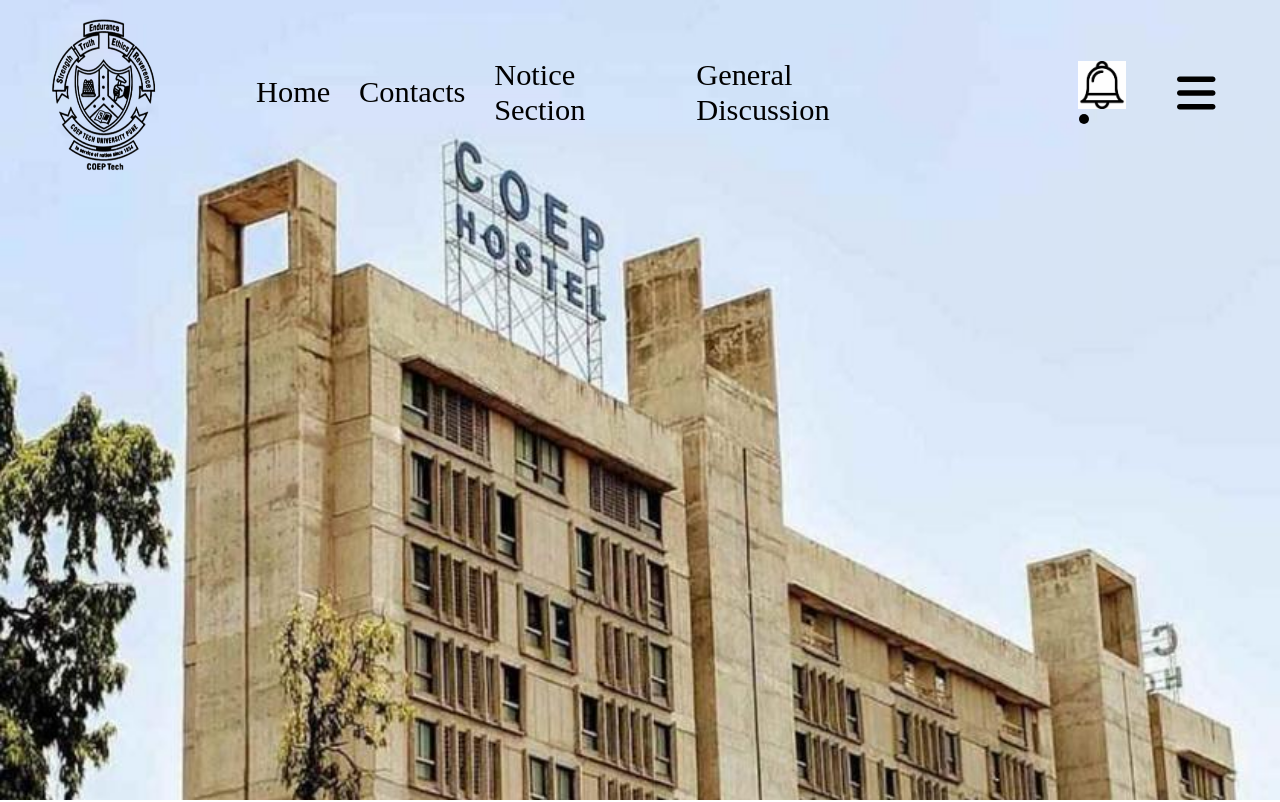
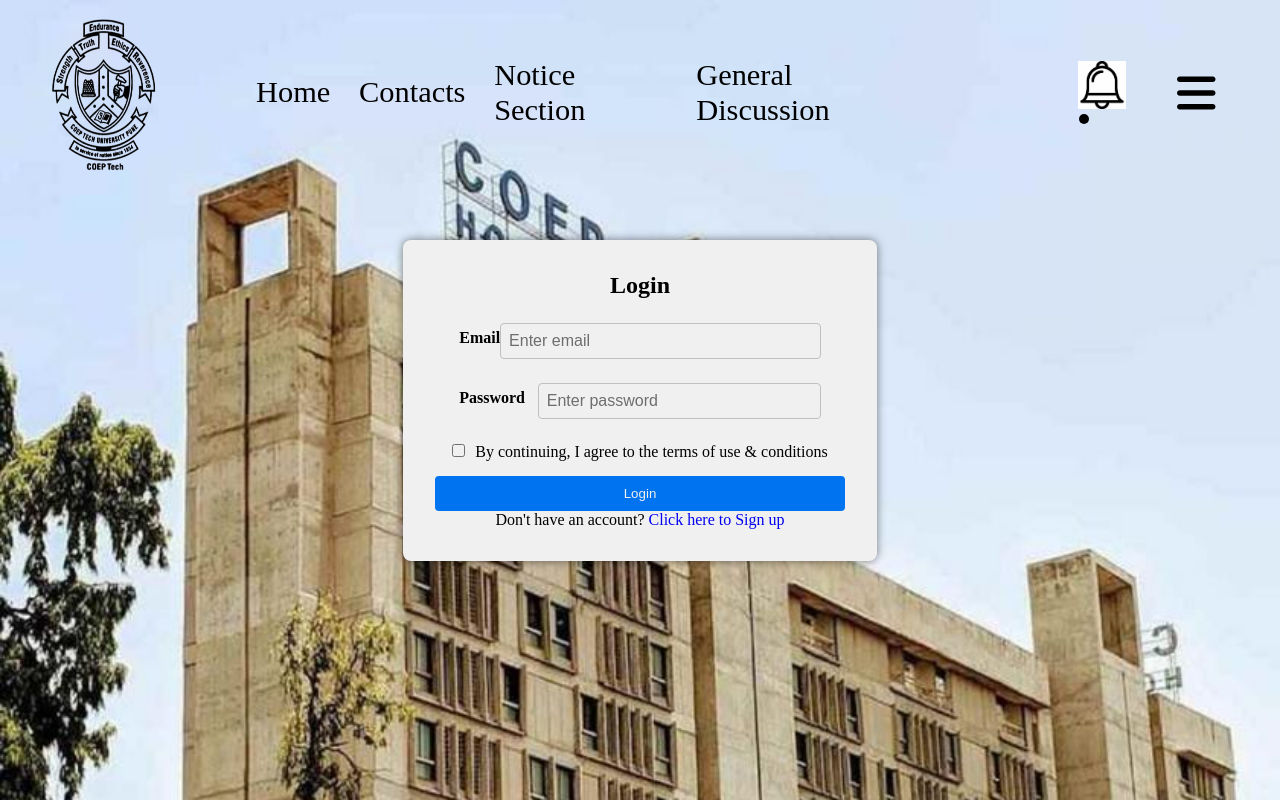
Before and after one commit to siddhi-landage/sds, a React (Vite) app: page / in a window 1280 px wide. Shown: the top 802 px of the page. Built offline with nearby package versions, Linux system fonts and the light colour scheme.

Commit message:
adding page with login & signup but there is 1 bug with contactpage

```diff
--- a/src/components/Contacts/Contact.css
+++ b/src/components/Contacts/Contact.css
@@ -1,10 +1,11 @@
 .Contact {
     display:flex;
     height: auto;
-    margin-top:102vh;
+    margin-top:100vh;
     /* border: 1px solid black; */
     flex-direction:column;
     position:relative;
+    z-index:1;
 }
 .Contact .Intro {
     display:flex;
--- a/src/components/Login/Login.css
+++ b/src/components/Login/Login.css
@@ -1,60 +1,95 @@
+/* Main login page container */
 .login-page {
   display: flex;
   justify-content: center;
   align-items: center;
   height: 100vh;
-    background-color: #f8f9fa;
+  position:relative;
+  z-index:30;
+  /* border: 10px solid red; */
+  /* background-color: #f0f0f0; */
 }
 
-  .login-container {
-    background: white;
-    padding: 30px;
-    border-radius: 10px;
-    box-shadow: 0 4px 8px rgba(0, 0, 0, 0.2);
-    max-width: 400px;
-    width: 100%;
+/* Modal (login box) styling */
+.login-modal {
+  background-color: white;
+  filter : brightness(94%);
+  padding: 4vh;
+  border-radius: 8px;
+  box-shadow: 0px 0px 10px rgba(0, 0, 0, 0.5);
+  width:37vw;
+  text-align: center;
 }
 
-  .login-container h2 {
-    text-align: center;
-    margin-bottom: 20px;
+/* Form styling */
+.form-group {
+  margin:3vh;
+  display:flex;
+  justify-content:center;
+  align-items:center;
 }
 
-  .form-group {
-    margin-bottom: 15px;
+.form-group label {
+  margin-bottom: 5px;
+  font-weight: bold;
+}
+
+.form-group input {
+  padding: 8px;
+  width: 100%;
+  font-size: 1rem;
+  border: 1px solid #ccc;
+  border-radius: 4px;
 }
 
 .form-control {
+   border:2px solid red;
+   margin-left :1vw;
+}
+.form-control-one{
+  border:2px solid red;
+  margin-left :2.7vw;
+}
+/* Button styling */
+.btn-login {
   width: 100%;
   padding: 10px;
-    border: 1px solid #ddd;
-    border-radius: 5px;
-    margin-top: 5px;
+  background-color: #007bff;
+  color: white;
+  border: none;
+  border-radius: 4px;
+  cursor: pointer;
 }
 
+.btn-login:hover {
+  background-color: #0056b3;
+}
+
+/* Checkbox styling */
 .form-check {
   margin-bottom: 15px;
 }
 
-  .btn-login {
-    width: 100%;
-    padding: 10px;
-    background-color: #ff6347;
-    color: white;
-    border: none;
-    border-radius: 5px;
-    cursor: pointer;
+.form-check input {
+  margin-right: 10px;
 }
 
-  .btn-login:hover {
-    background-color: #ff4b33;
+/* Text center */
+.text-center {
+  text-align: center;
 }
 
-  .text-center {
-    text-align: center;
-    margin-top: 15px;
+@keyframes fadeIn {
+  from {
+    opacity: 0;
+    transform: translateY(-20px);
+  }
+  to {
+    opacity: 1;
+    transform: translateY(0);
+  }
 }
 
-  a {
-    color: #ff6347;
+.login-modal {
+  animation: fadeIn 0.9s ease-in-out;
 }
--- a/src/components/Login/Login.jsx
+++ b/src/components/Login/Login.jsx
@@ -1,38 +1,90 @@
-import React from 'react';
+import React, { useState } from 'react';
 import './Login.css';
+import Sidebar from '../Sidebar/Sidebar.jsx';
 
-const LoginPage = () => {
+const Login = ({ onLogin }) => {
+  const [showsidebar, setshowsidebar] = useState(false);
+  const [email, setemail] = useState('');
+  const [password, setpassword] = useState('');
+  const [newu, setnewu] = useState(false); // to toggle between login and signup
+
+  const handlesubmit = (e) => {
+    e.preventDefault();
+    setshowsidebar(true);
+    onLogin(); // Call the parent function to hide the login modal
+  };
+
+  const handleSidebarClose = () => {
+    setshowsidebar(false);
+  };
+
   return (
     <div className="login-page">
-      <div className="login-container">
-        <h2>Login</h2>
-        <form>
+      <div className="login-modal"> {/* Updated class name */}
+        {!newu ? <h2>Login</h2> : <h2>Sign up</h2>}
+
+        <form onSubmit={handlesubmit}>
           <div className="form-group">
             <label>Email</label>
-            <input type="email" className="form-control" placeholder="Enter email" />
+            <input
+              type="email"
+              className="form-controlone"
+              placeholder="Enter email"
+              value={email}
+              onChange={(e) => setemail(e.target.value)}
+            />
           </div>
 
           <div className="form-group">
             <label>Password</label>
-            <input type="password" className="form-control" placeholder="Enter password" />
+            <input
+              type="password"
+              className="form-control"
+              placeholder="Enter password"
+              value={password}
+              onChange={(e) => setpassword(e.target.value)}
+            />
           </div>
+
+          {newu && (
+            <div className="form-group">
+              <label>Confirm Password</label>
+              <input
+                type="password"
+                className="form-control"
+                placeholder="Confirm password"
+              />
+            </div>
+          )}
 
           <div className="form-check">
             <input type="checkbox" className="form-check-input" id="termsCheck" />
             <label className="form-check-label" htmlFor="termsCheck">
-              By continuing, I agree to the terms of use & condition
+              By continuing, I agree to the terms of use & conditions
             </label>
           </div>
 
-          <button type="submit" className="btn-login">Login</button>
+          <button type="submit" className="btn-login">
+            {newu ? 'Sign Up' : 'Login'}
+          </button>
 
-          <p className="text-center">
-            Create a new Account? <a href="/signup">Click here</a>
-          </p>
+          {!newu ? (
+            <p className="text-center">
+              Don't have an account?{' '}
+              <span
+                onClick={() => setnewu(true)}
+                style={{ cursor: 'pointer', color: 'blue' }}
+              >
+                Click here to Sign up
+              </span>
+            </p>
+          ) : null}
         </form>
+
+        {showsidebar && <Sidebar onClose={handleSidebarClose} />}
       </div>
     </div>
   );
 };
 
-export default LoginPage;
+export default Login;
--- a/src/components/Navbar/Navbar.css
+++ b/src/components/Navbar/Navbar.css
@@ -105,6 +105,13 @@
    margin:1px;
  }
 
+.load {
+   background-color : red;
+   z-index :10;
+   color:black;
+   position:relative;
+}
+
 @media(max-width : 1050px) {
    .logo-img {
       width:140px;
--- a/src/components/Navbar/Navbar.jsx
+++ b/src/components/Navbar/Navbar.jsx
@@ -1,20 +1,33 @@
-import React, { useState } from 'react';
+import React, { useState, useEffect } from 'react';
 import './Navbar.css';
 import logo from '../../assets/coep-removebg-preview.png';
 import bellicon from '../../assets/bell.jpeg';
 import { FontAwesomeIcon } from '@fortawesome/react-fontawesome';
 import { faBars } from '@fortawesome/free-solid-svg-icons';
-import Sidebar from '../Sidebar/Sidebar';
+import Login from '../Login/Login.jsx'
 
-const Navbar = () => {
-  const [showsidebar, setshowsidebar] = useState(false);
+const Navbar = ( {oonShowLogin }) => {
+  const[showLogin, setshowlogin] = useState(false);
+
+  useEffect(() => {
+    const timer = setTimeout(() => {
+      console.log("Login will appear in 1 sec");
+      setshowlogin(true);
+    }, 500);
+
+    return () => clearTimeout(timer);
+  }, []);
+
+  useEffect(() => {
+    console.log('showLogin state has changed:', showLogin);
+  }, [showLogin]);
 
   const toggle = () => {
     setshowsidebar(!showsidebar);
   };
 
-  const closeSidebar = () => {
-    setshowsidebar(false); // Function to close the sidebar
+  const handlelogin = () => {
+    setshowlogin(false);
   };
 
   return (
@@ -40,8 +53,7 @@
         </div>
       </div>
 
-      {/* Conditionally render the Sidebar */}
-      {showsidebar && <Sidebar onClose={closeSidebar} />}
+      {showLogin  && <Login onLogin={handlelogin}/>}
     </>
   );
 };
```
Lines whose indentation alone changed are shown as unchanged.
